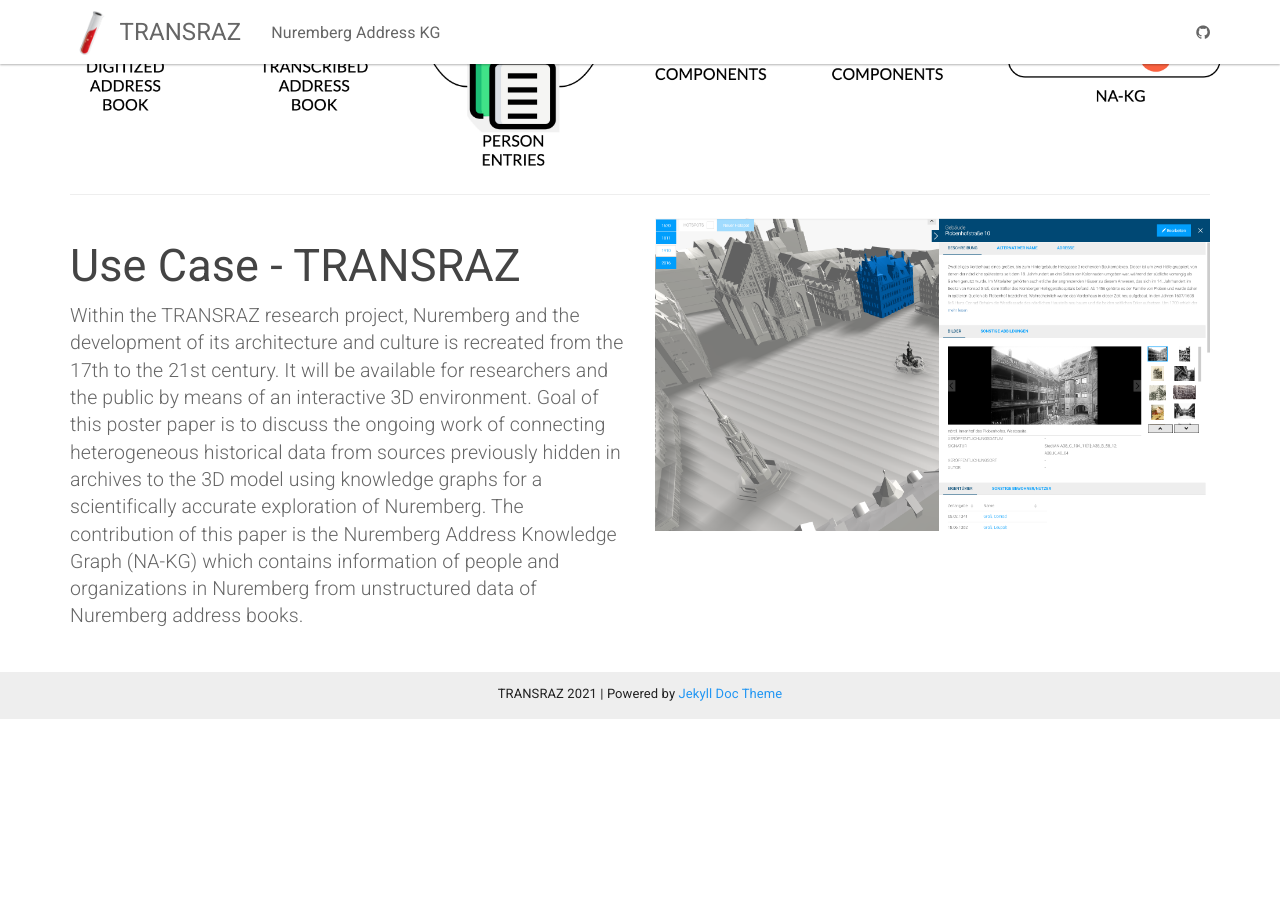
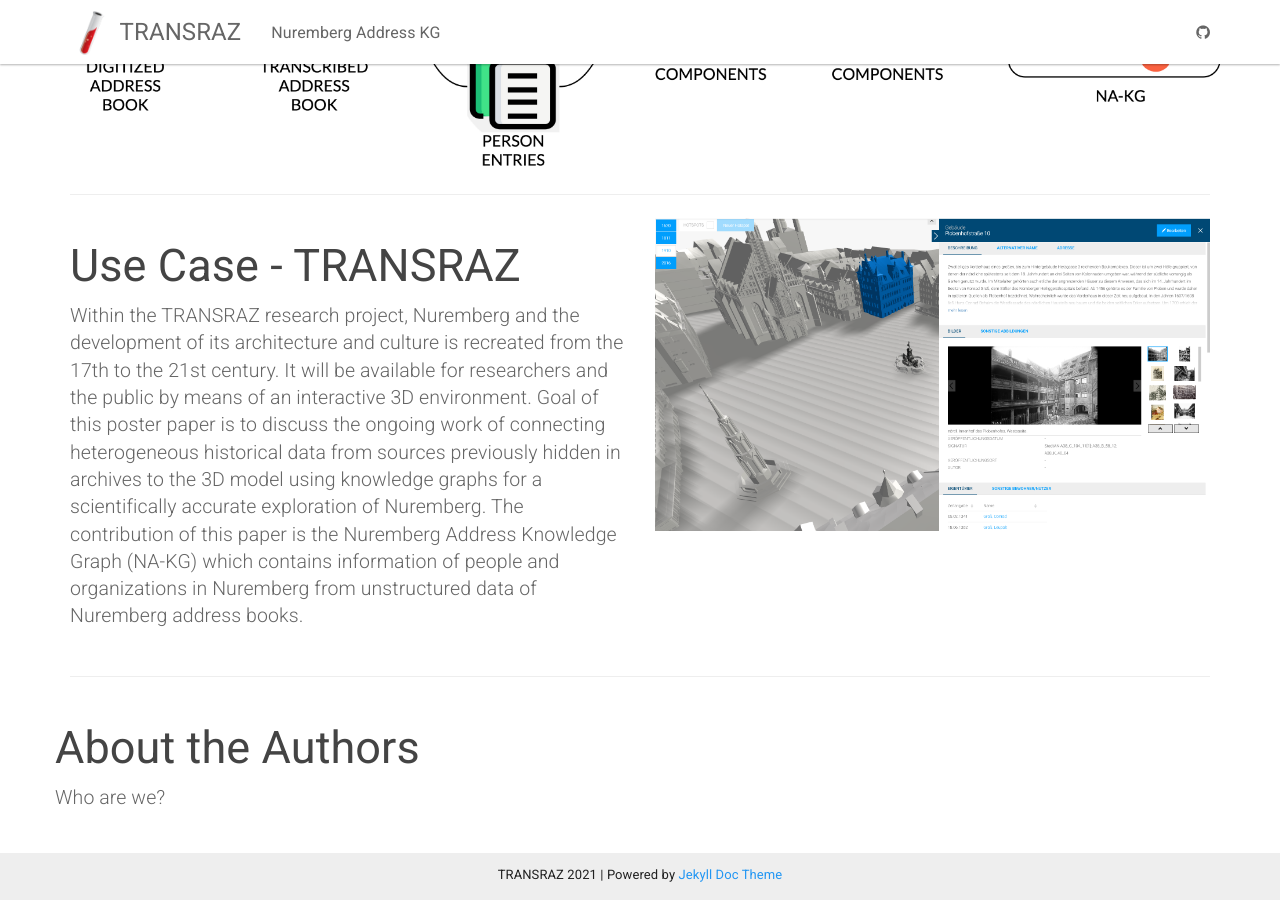
Before and after one commit to ISE-FIZKarlsruhe/Transraz, a Jekyll site: the page built from NA-KG.html, in a window 1280 px wide and 900 px high, scrolled down 1762 px. Built offline with Jekyll 4.4.1, drawn with Linux system fonts in a browser that asks for light colours; before the commit the page ends 2481 px from its top, so only the background shows below that.

Commit message:
added row in NAKG

```diff
--- a/NA-KG.html
+++ b/NA-KG.html
@@ -63,3 +63,10 @@
             <img src="{{ "/assets/img/citysquare.jpg" | relative_url }}" alt="NA-KG example Address Book" class="img-responsive">
         </div>
     </div>
+    <hr>
+    <div class="row">
+        <div>
+            <h2 class="header-light regular-pad">About the Authors</h2>
+              <p class="lead">Who are we?</p>
+        </div>
+    </div>
```
